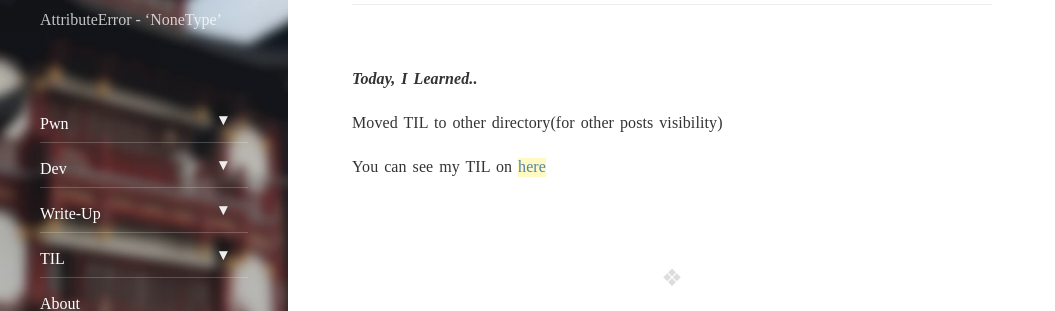
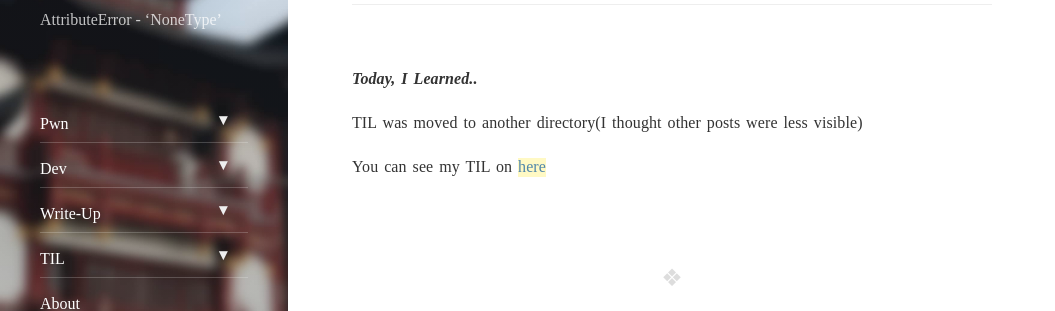
Before and after one commit to nonetype/old-blog-repo, a Jekyll site: the page built from _posts/2020-03-27-TIL.md, in a window 1280 px wide and 900 px high. Shown: the part 152-463 px from the top of the window, without its empty margins (0-1055 px from the left). Built offline with Jekyll 4.4.1, drawn with Linux system fonts in a browser that asks for light colours; nearby versions of some CDN libraries.

```diff
--- a/_posts/2020-03-27-TIL.md
+++ b/_posts/2020-03-27-TIL.md
@@ -8,6 +8,6 @@
 
 ***Today, I Learned..***
 
-Moved TIL to other directory(for other posts visibility)
+TIL was moved to another directory(I thought other posts were less visible)
 
 You can see my TIL on [here](https://github.com/nonetype/nonetype.github.io/tree/master/TIL)
```
